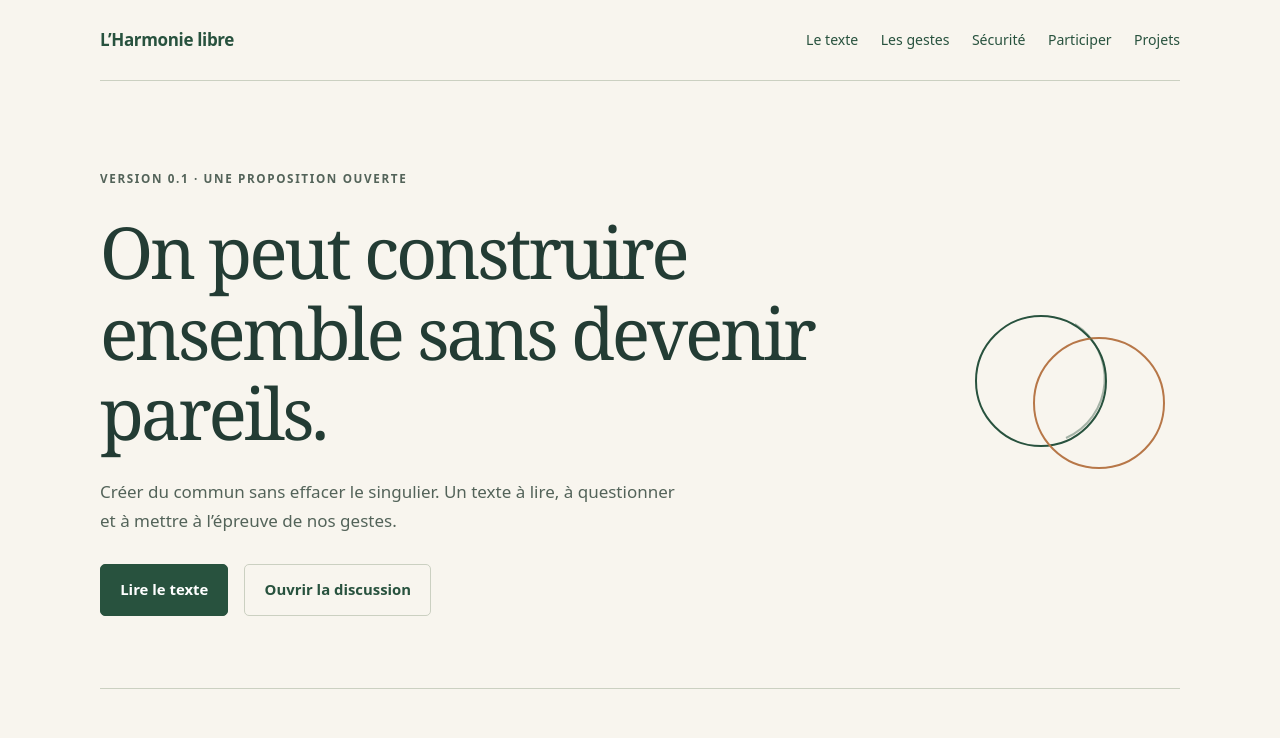
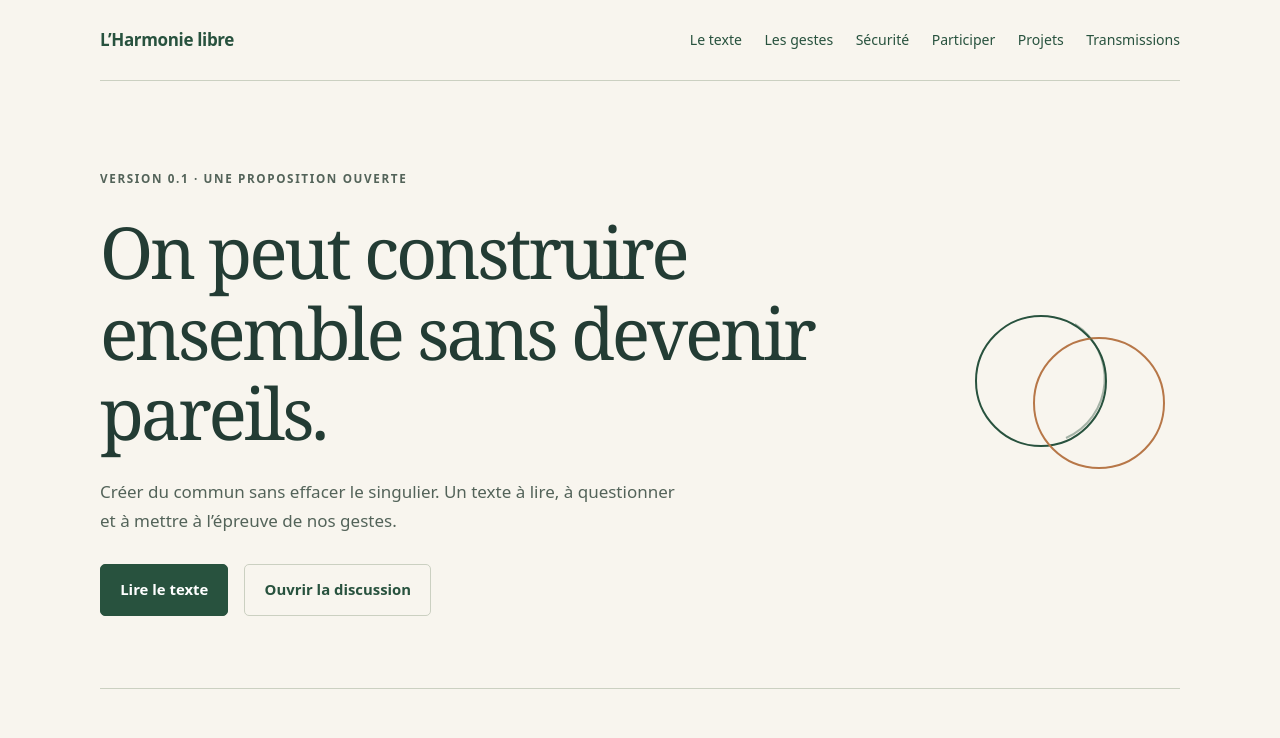
Before and after one commit to talkus/harmonie-libre, a plain HTML site: page index.html in a window 1280 px wide. Shown: the top 738 px of the page. Drawn offline with Linux system fonts and the light colour scheme.

Commit message:
Accueil : lien vers la page Transmissions

```diff
--- a/index.html
+++ b/index.html
@@ -61,7 +61,7 @@
   <div class="wrap">
     <header>
       <a class="brand" href="#">L’Harmonie libre</a>
-      <nav aria-label="Navigation principale"><a href="#texte">Le texte</a><a href="#agir">Les gestes</a><a href="#securite">Sécurité</a><a href="#participer">Participer</a><a href="projects/">Projets</a></nav>
+      <nav aria-label="Navigation principale"><a href="#texte">Le texte</a><a href="#agir">Les gestes</a><a href="#securite">Sécurité</a><a href="#participer">Participer</a><a href="projects/">Projets</a><a href="transmissions.html">Transmissions</a></nav>
     </header>
     <main id="contenu">
       <section class="hero" aria-labelledby="titre">
```
